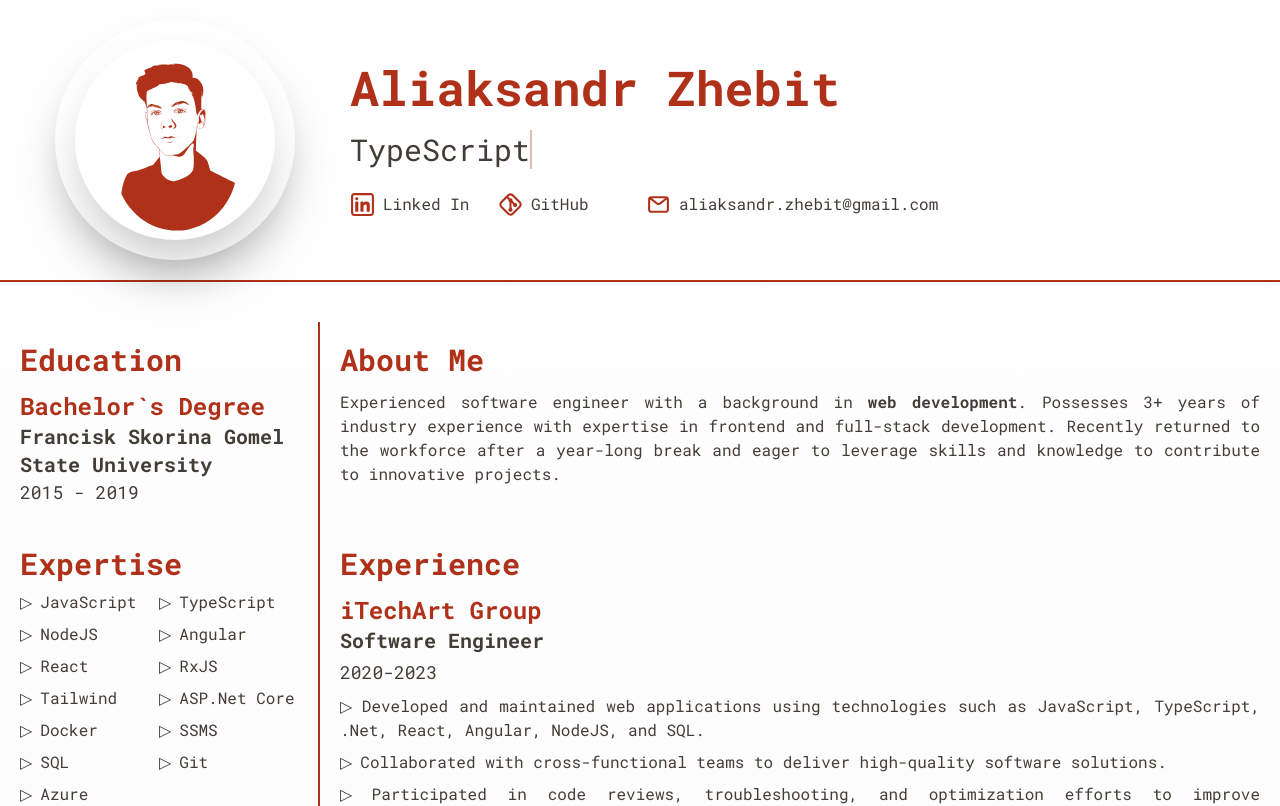
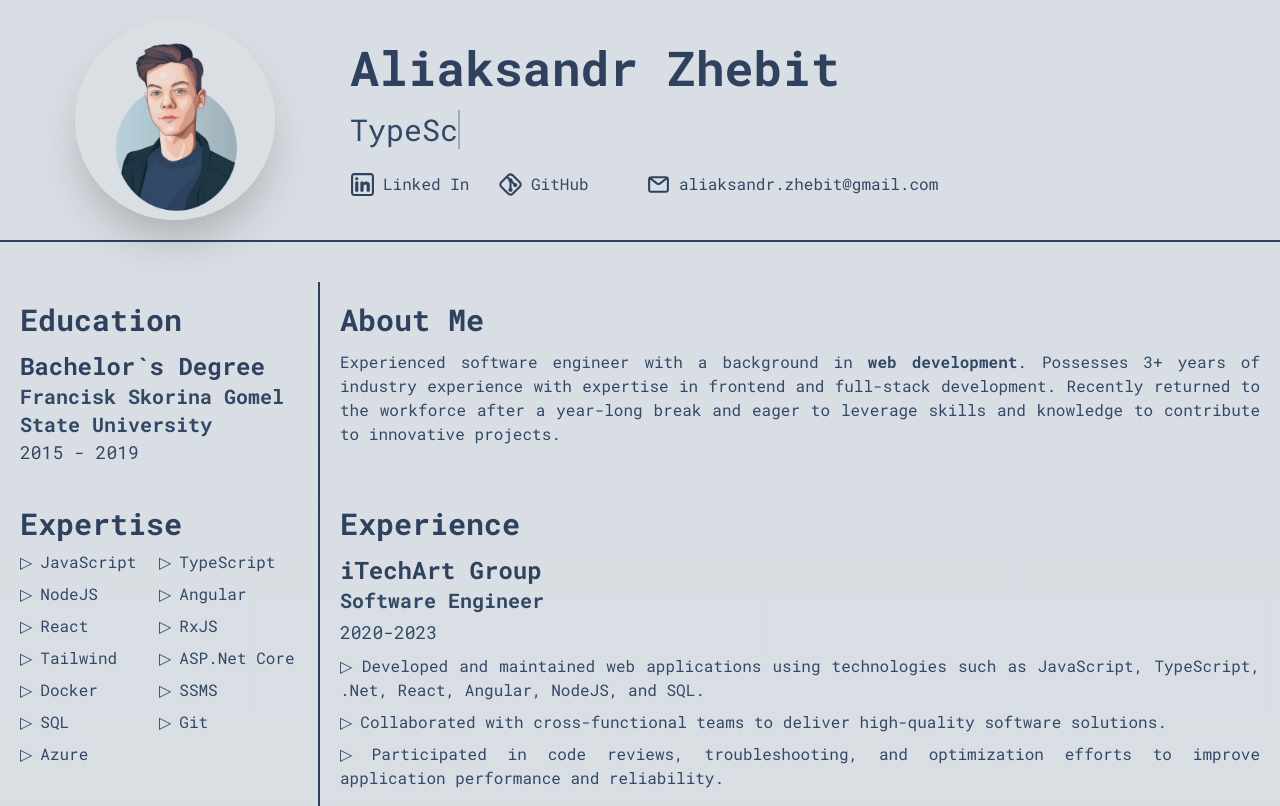
Before and after one commit to aliaksandrZh/cv, a Next.js app: page / in a window 1280 px wide. Shown: the top 806 px of the page. Built offline with nearby package versions, Linux system fonts and the light colour scheme.

Commit message:
update avatar and color schema

```diff
--- a/src/components/Header.tsx
+++ b/src/components/Header.tsx
@@ -5,18 +5,20 @@ import { MailIcon } from "@/assets/images/MailIcon";
 import { expertise } from "@/libs/expertise";
 import { HoverAnimationItemWrapper } from "./ui/HoverAnimationItemWrapper";
 import { TypedText } from "./ui/TypedText";
+import Image from "next/image";
+import AvatarImage from "@/assets/images/aliaksandr.zhebit_Create_a_cartoonish_abstract_futuristic_SVG-s_da9640d2-2f41-4859-8588-daf72fcb2622.png";
 
 export const Header = () => (
   <header className="container mx-auto border-b-2 border-red">
     <div className="flex flex-col p-5 sm:flex-row sm:items-center">
       <div className="flex items-center justify-center lg:w-3/12">
-        <div className="rounded-full p-5 shadow-2xl">
-          <AvatarIcon
-            className="rounded-full shadow-2xl"
-            width={200}
-            height={200}
-          />
-        </div>
+        <Image
+          src={AvatarImage}
+          alt="avatar"
+          className="rounded-full shadow-2xl"
+          width={200}
+          height={200}
+        />
       </div>
 
       <div className="flex flex-col sm:pl-5 lg:w-3/4">
--- a/src/hooks/useTypedText.ts
+++ b/src/hooks/useTypedText.ts
@@ -19,7 +19,7 @@ const typeWord = (word: string) =>
   );
 
 const deleteWord = (word: string) =>
-  interval(100).pipe(
+  interval(50).pipe(
     takeWhile((index) => index < word.length),
     map((index) => word.substring(0, word.length - index - 1)),
   );
--- a/src/styles/globals.css
+++ b/src/styles/globals.css
@@ -3,7 +3,7 @@
 @tailwind utilities;
 
 :root {
-  --white: #edebd7;
+  /* --white: #edebd7;
   --red: #b03119;
   --black: #423e37;
   --bg-1: #f5f5f5;
@@ -11,11 +11,25 @@
   --text: var(--black);
   --title: var(--red);
   --bg-selection: rgba(224, 224, 224, 0.8);
+  --icon: var(--red); */
+
+  --white: #f2e0db;
+  --red: #2e425f;
+  --black: #314966;
+  --bg-1: #dadfe3;
+  --bg-2: #d9dee4;
+  --text: var(--black);
+  --title: #2e425f;
+  --bg-selection: rgba(165, 182, 191, 0.8);
   --icon: var(--red);
 }
 
 @media (prefers-color-scheme: dark) {
   :root {
+    --title: #6a8f7e;
+    /* --title: ##74585b; */
+    --icon: var(--title);
+    --red: var(--title);
     --black: #423e37;
     --bg-1: #2c2c2c;
     --bg-2: #1a1a1a;
```
